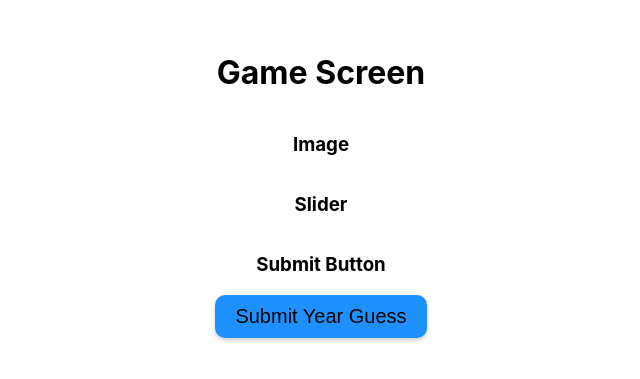
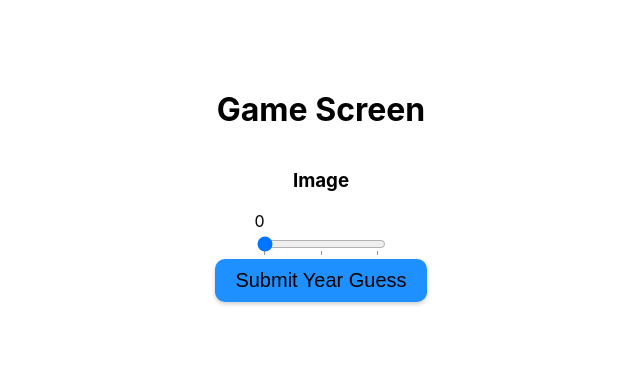
Before and after one commit to kartikgulia/JCKKRR, a React (Create React App) app in the folder frontend/: page /playGame in a window 1280 px wide. Shown: the part 215-594 px from the top of the page, without its empty margins (319-959 px from the left). Built offline with nearby package versions, Linux system fonts and the light colour scheme.

Commit message:
YearSlider in progress

```diff
--- /dev/null
+++ b/frontend/src/components/YearSlider.jsx
@@ -0,0 +1,40 @@
+import React, { useState } from "react";
+import PropTypes from "prop-types";
+
+const YearSlider = ({ min, max, onChange }) => {
+  const [value, setValue] = useState(min);
+
+  const handleChange = (e) => {
+    const newValue = e.target.value;
+    setValue(newValue);
+    onChange(newValue); // Propagate change to parent
+  };
+
+  return (
+    <div className="YearSliderContainer">
+      <div className="CurrentValue">{value}</div>
+      <input
+        type="range"
+        min={min}
+        max={max}
+        value={value}
+        onChange={handleChange}
+        className="YearSlider"
+        list="tickmarks"
+      />
+      <datalist id="tickmarks">
+        <option value={min} label={min}></option>
+        <option value={(max + min) / 2} label={(max + min) / 2}></option>
+        <option value={max} label={max}></option>
+      </datalist>
+    </div>
+  );
+};
+
+YearSlider.propTypes = {
+  min: PropTypes.number.isRequired,
+  max: PropTypes.number.isRequired,
+  onChange: PropTypes.func.isRequired,
+};
+
+export default YearSlider;
--- a/frontend/src/screens/GameScreen.js
+++ b/frontend/src/screens/GameScreen.js
@@ -1,16 +1,26 @@
-import React from "react";
+import React, { Component } from "react";
 import SubmitButton from "../components/SubmitButton";
+import YearSlider from "../components/YearSlider";
 
-class Game extends React.Component {
+class Game extends Component {
+  state = {
+    year: 0, // Initial slider value
+  };
+
+  handleYearChange = (value) => {
+    this.setState({ year: value });
+  };
+
   render() {
     return (
       <div style={container}>
         <h1>Game Screen</h1>
         <h3>Image</h3>
-        <h3>Slider</h3>
-        <h3>Submit Button</h3>
+
+        <YearSlider min={0} max={2000} onChange={this.handleYearChange} />
+
         <SubmitButton
-          onClick={() => console.log("hi")}
+          onClick={() => console.log("Selected Year:", this.state.year)}
           text={"Submit Year Guess"}
           color={"dodgerblue"}
         />
@@ -21,9 +31,9 @@ class Game extends React.Component {
 
 const container = {
   display: "flex",
-  flexDirection: "column", // Stack items vertically
-  justifyContent: "center", // Center vertically in the container
-  alignItems: "center", // Center horizontally in the container
+  flexDirection: "column",
+  justifyContent: "center",
+  alignItems: "center",
   height: "100vh",
 };
 
```
